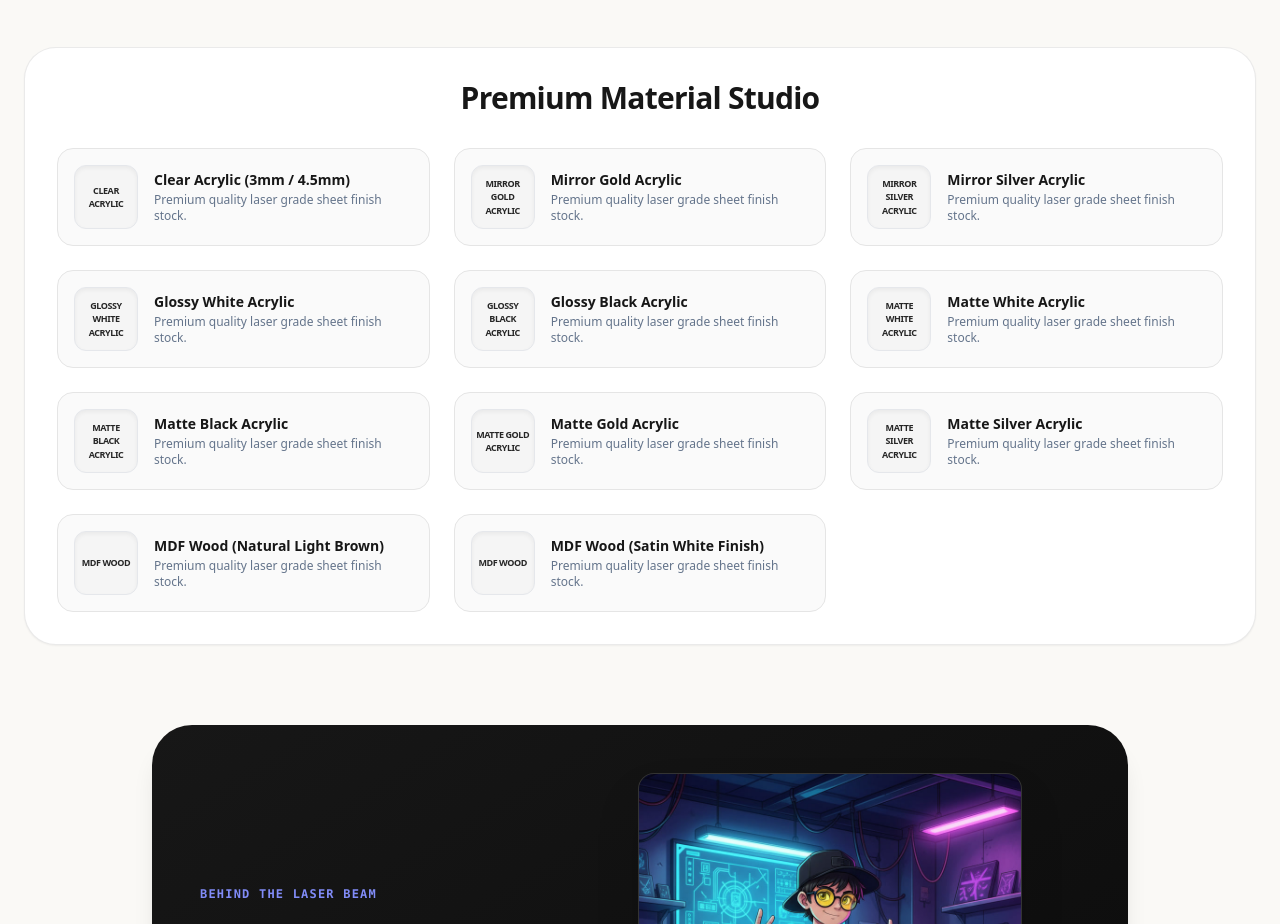
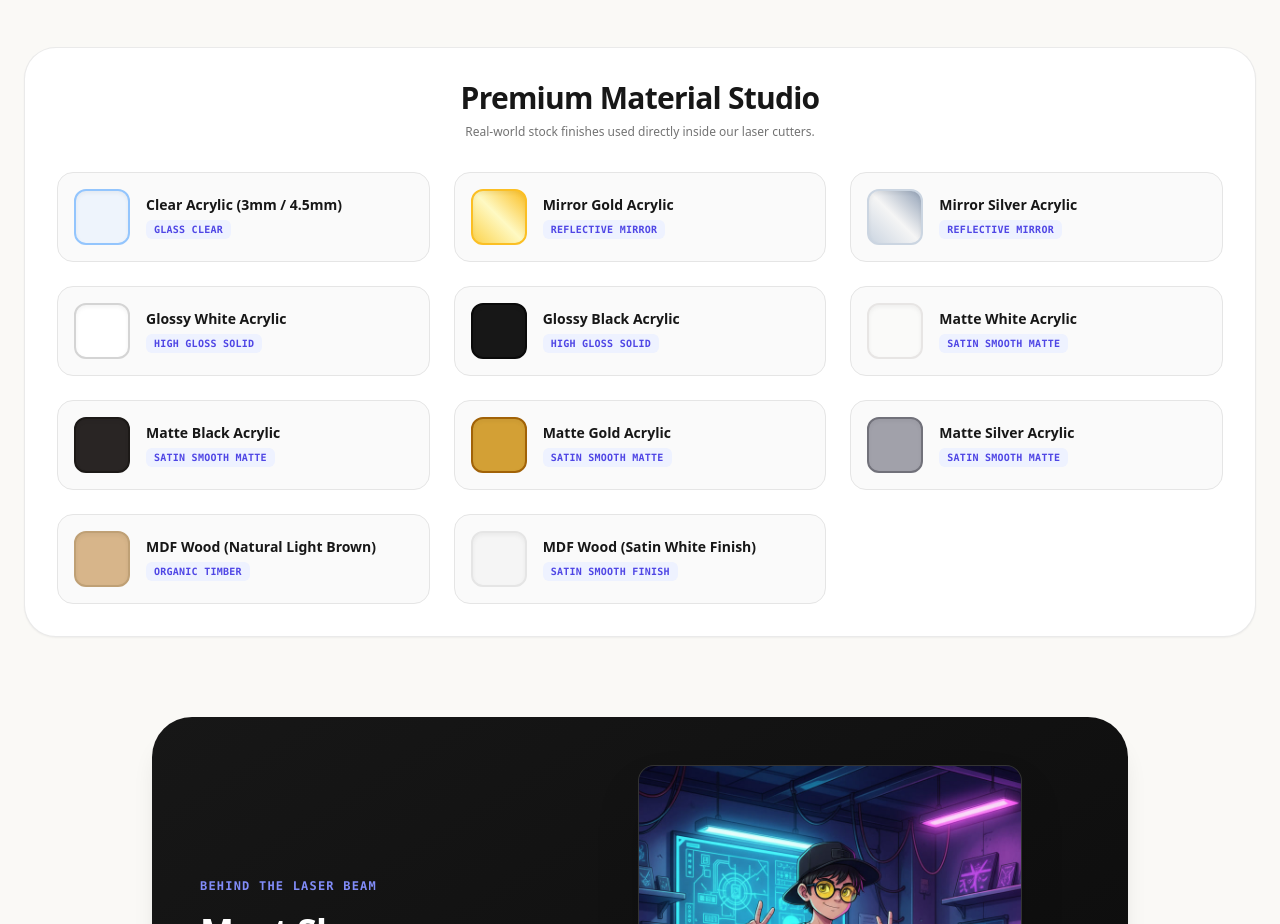
Before and after one commit to PrintingSquad/lasercut, a Next.js app: page / in a window 1280 px wide. Shown: the part 3120-4044 px from the top of the page. Built offline with nearby package versions, Linux system fonts and the light colour scheme.

Commit message:
Inject high-fidelity visual color swatches grid maps into configurator panels

```diff
--- a/src/app/page.js
+++ b/src/app/page.js
@@ -21,18 +21,19 @@ const SHAAN_GALLERY = [
   { file: "7.jpg", caption: "Right at home under the Sydney lights, ready to build" }
 ];
 
+// Rich material data with dynamic visual styling helpers
 const MATERIALS = [
-  { name: "Clear Acrylic (3mm / 4.5mm)" },
-  { name: "Mirror Gold Acrylic" },
-  { name: "Mirror Silver Acrylic" },
-  { name: "Glossy White Acrylic" },
-  { name: "Glossy Black Acrylic" },
-  { name: "Matte White Acrylic" },
-  { name: "Matte Black Acrylic" },
-  { name: "Matte Gold Acrylic" },
-  { name: "Matte Silver Acrylic" },
-  { name: "MDF Wood (Natural Light Brown)" },
-  { name: "MDF Wood (Satin White Finish)" }
+  { name: "Clear Acrylic (3mm / 4.5mm)", bg: "bg-blue-100/40 border-blue-300 backdrop-blur-xs", type: "Glass Clear" },
+  { name: "Mirror Gold Acrylic", bg: "bg-gradient-to-tr from-amber-300 via-yellow-100 to-amber-400 border-amber-400", type: "Reflective Mirror" },
+  { name: "Mirror Silver Acrylic", bg: "bg-gradient-to-tr from-slate-300 via-neutral-100 to-slate-400 border-slate-300", type: "Reflective Mirror" },
+  { name: "Glossy White Acrylic", bg: "bg-white border-neutral-300", type: "High Gloss Solid" },
+  { name: "Glossy Black Acrylic", bg: "bg-neutral-900 border-neutral-950 text-white", type: "High Gloss Solid" },
+  { name: "Matte White Acrylic", bg: "bg-stone-50 border-stone-200", type: "Satin Smooth Matte" },
+  { name: "Matte Black Acrylic", bg: "bg-stone-800 border-stone-900 text-white", type: "Satin Smooth Matte" },
+  { name: "Matte Gold Acrylic", bg: "bg-yellow-600/80 border-yellow-700 text-white", type: "Satin Smooth Matte" },
+  { name: "Matte Silver Acrylic", bg: "bg-zinc-400 border-zinc-500 text-white", type: "Satin Smooth Matte" },
+  { name: "MDF Wood (Natural Light Brown)", bg: "bg-[#d7b58a] border-[#bfa075]", type: "Organic Timber" },
+  { name: "MDF Wood (Satin White Finish)", bg: "bg-neutral-100 border-neutral-200", type: "Satin Smooth Finish" }
 ];
 
 const SIZE_TIERS = [
@@ -65,7 +66,6 @@ export default function Home() {
   const [deliveryMethod, setDeliveryMethod] = useState('Shipping');
   const [orderSubmitted, setOrderSubmitted] = useState(false);
 
-  // 🏠 LOGO CLICK HANDLER TO GO HOME INSTANTLY
   const goHome = () => {
     setActiveCategory('all');
     setSelectedProduct(null);
@@ -183,7 +183,6 @@ export default function Home() {
         ❤️ Every order supports a 10-year-old's business dream & local community donations!
       </div>
 
-      {/* FIXED STICKY NAVIGATION HEADER WITH LIVE NAV ROOT */}
       <nav className="sticky top-0 z-40 bg-white/90 backdrop-blur-md border-b border-neutral-100 px-6 py-4 max-w-7xl mx-auto flex justify-between items-center rounded-b-2xl shadow-sm">
         <button
           onClick={goHome}
@@ -274,21 +273,23 @@ export default function Home() {
         </div>
       </main>
 
-      {/* MATERIAL STUDIO SECTIONS */}
+      {/* FIXED PREMIUM MATERIAL STUDIO SECTIONS WITH LIVE FINISH BACKGROUNDS */}
       <section className="max-w-7xl mx-auto px-6 pb-20">
         <div className="bg-white border border-neutral-200/80 rounded-[2rem] p-8 shadow-sm space-y-8">
           <div className="text-center max-w-2xl mx-auto space-y-2">
             <h2 className="text-3xl font-black tracking-tight text-neutral-900">Premium Material Studio</h2>
+            <p className="text-xs text-neutral-500 font-medium">Real-world stock finishes used directly inside our laser cutters.</p>
           </div>
           <div className="grid sm:grid-cols-2 lg:grid-cols-3 gap-6">
             {MATERIALS.map((mat, i) => (
-              <div key={i} className="border border-neutral-200 p-4 rounded-2xl flex items-center gap-4 bg-neutral-50 shadow-2xs">
-                <div className="w-16 h-16 rounded-xl border flex flex-col items-center justify-center font-black text-[9px] uppercase shadow-inner tracking-tighter text-center px-1 shrink-0 bg-neutral-100 text-neutral-800">
-                  {mat.name.split(" (")[0]}
-                </div>
+              <div key={i} className="border border-neutral-200 p-4 rounded-2xl flex items-center gap-4 bg-neutral-50 shadow-2xs hover:shadow-xs transition-all">
+                {/* Visual Circle Box */}
+                <div className={`w-14 h-14 rounded-xl border-2 shadow-inner shrink-0 ${mat.bg}`} />
                 <div>
-                  <h4 className="font-bold text-neutral-900 text-xs sm:text-sm">{mat.name}</h4>
-                  <p className="text-xs text-slate-500 font-medium mt-0.5">Premium quality laser grade sheet finish stock.</p>
+                  <h4 className="font-bold text-neutral-900 text-xs sm:text-sm leading-tight">{mat.name}</h4>
+                  <p className="text-[10px] text-indigo-600 font-bold font-mono tracking-wide mt-1 uppercase bg-indigo-50 inline-block px-2 py-0.5 rounded-md">
+                    {mat.type}
+                  </p>
                 </div>
               </div>
             ))}
@@ -296,7 +297,7 @@ export default function Home() {
         </div>
       </section>
 
-      {/* 🧑‍LIVELY SHAAN CREATOR BIO CARD WITH SECURE GRAPHICS ROLLBACKS */}
+      {/* SHAAN CREATOR BIO CARD */}
       <section className="max-w-5xl mx-auto px-6 pb-24">
         <div className="bg-gradient-to-br from-neutral-900 to-neutral-950 rounded-[2.5rem] p-8 md:p-12 text-white shadow-xl grid md:grid-cols-12 gap-8 items-center">
           <div className="md:col-span-5 space-y-4">
@@ -313,7 +314,6 @@ export default function Home() {
                 alt="Shaan Customization Grid Studio View"
                 className="w-full h-full object-cover"
                 onError={(e) => {
-                  // Fallback if image file is not named precisely 1.jpg inside public/images/shaan/
                   e.target.style.display = 'none';
                   e.target.nextSibling.style.display = 'flex';
                 }}
@@ -334,7 +334,7 @@ export default function Home() {
         </div>
       </section>
 
-      {/* 🎪 RESPONSIVE INFINITE ROLLING BRAND MARQUEE FOR BUSINESS LOGOS */}
+      {/* ROLLING BRAND MARQUEE FOR BUSINESS LOGOS */}
       <section className="bg-white py-10 border-t border-b border-neutral-200/50 overflow-hidden relative">
         <div className="absolute left-0 top-0 bottom-0 w-24 bg-gradient-to-r from-[#faf9f6] to-transparent z-10 pointer-events-none" />
         <div className="absolute right-0 top-0 bottom-0 w-24 bg-gradient-to-l from-[#faf9f6] to-transparent z-10 pointer-events-none" />
@@ -347,7 +347,6 @@ export default function Home() {
                   alt="Business Partner Logo Track"
                   className="max-h-full max-w-full object-contain filter grayscale hover:grayscale-0 transition duration-200"
                   onError={(e) => {
-                    // Safety failguard block in case file casing is mismatched on server
                     e.target.style.display = 'none';
                     e.target.nextSibling.style.display = 'block';
                   }}
@@ -366,7 +365,6 @@ export default function Home() {
         <div className="fixed inset-0 bg-neutral-950/70 backdrop-blur-md flex justify-end z-50 transition-all duration-300">
           <div className="w-full lg:w-[85vw] xl:w-[75vw] h-full bg-neutral-50 shadow-2xl flex flex-col relative overflow-hidden animate-in slide-in-from-right duration-200">
 
-            {/* HEADER CONTROLS */}
             <div className="sticky top-0 z-50 bg-white border-b border-neutral-200 px-4 py-3 sm:px-6 flex justify-between items-center shadow-xs">
               <div>
                 <h3 className="text-base sm:text-xl font-black text-neutral-900 tracking-tight leading-tight">{selectedProduct.name}</h3>
@@ -379,14 +377,13 @@ export default function Home() {
                 </div>
                 <button
                   onClick={() => setSelectedProduct(null)}
-                  className="bg-neutral-100 hover:bg-neutral-200 text-neutral-800 px-4 py-2 rounded-xl text-xs sm:text-sm font-black tracking-wide border border-neutral-200 transition flex items-center gap-1.5 active:scale-95 cursor-pointer"
+                  className="bg-neutral-100 hover:bg-neutral-200 text-neutral-800 px-4 py-2 rounded-xl text-xs sm:text-sm font-black tracking-wide border border-neutral-200 transition flex items-center gap-1.5 active:scale-90 cursor-pointer"
                 >
                   <span>✕</span> Close
                 </button>
               </div>
             </div>
 
-            {/* MAIN CONTENT SPLIT WINDOWS */}
             <div className="flex-1 overflow-y-auto grid lg:grid-cols-12 gap-0">
 
               {/* LEFT VIEWPORT */}
@@ -421,7 +418,7 @@ export default function Home() {
                 </div>
               </div>
 
-              {/* RIGHT PARAMETER SELECTION VIEWS */}
+              {/* RIGHT PARAMETER SELECTION VIEWS WITH VISUAL COLOR SWATCHES */}
               <div className="lg:col-span-6 p-4 sm:p-6 space-y-6 bg-neutral-50">
                 {!orderSubmitted ? (
                   <form onSubmit={handleCheckout} className="space-y-5">
@@ -488,48 +485,63 @@ export default function Home() {
                       </div>
                     </div>
 
+                    {/* INTERACTIVE COLOR VISUAL SWATCHES GRID CONTAINER */}
                     <div className="space-y-4 bg-white border border-neutral-200 p-4 rounded-2xl shadow-xs">
-                      <label className="block text-[11px] font-black text-neutral-800 uppercase tracking-wider border-b border-neutral-100 pb-1">Step 3: Select Color Finishes</label>
+                      <label className="block text-[11px] font-black text-neutral-800 uppercase tracking-wider border-b border-neutral-100 pb-2">Step 3: Click to Select Color Finishes</label>
 
                       {!isTwoColor ? (
-                        <div>
-                          <label className="block text-xs font-bold text-neutral-700 mb-1">Product Color Texture</label>
-                          <select
-                            value={singleColor}
-                            onChange={(e) => setSingleColor(e.target.value)}
-                            className="w-full px-3 py-2.5 border border-neutral-200 rounded-xl text-xs bg-white font-bold text-neutral-800 focus:ring-2 focus:ring-indigo-500 focus:outline-hidden"
-                          >
+                        <div className="space-y-2">
+                          <label className="block text-xs font-bold text-neutral-500">Selected: <span className="text-indigo-600 font-black">{singleColor}</span></label>
+                          <div className="grid grid-cols-2 gap-2 max-h-[260px] overflow-y-auto pr-1">
                             {MATERIALS.map((mat, idx) => (
-                              <option key={idx} value={mat.name}>{mat.name}</option>
+                              <button
+                                key={idx}
+                                type="button"
+                                onClick={() => setSingleColor(mat.name)}
+                                className={`flex items-center gap-2 p-2 rounded-xl border text-left text-[11px] font-bold transition-all cursor-pointer ${singleColor === mat.name ? 'border-indigo-600 bg-indigo-50/30 ring-1 ring-indigo-100' : 'border-neutral-200 bg-white hover:bg-neutral-50'}`}
+                              >
+                                <span className={`w-6 h-6 rounded-md border shrink-0 ${mat.bg}`} />
+                                <span className="truncate leading-tight">{mat.name.split(" (")[0]}</span>
+                              </button>
                             ))}
-                          </select>
+                          </div>
                         </div>
                       ) : (
-                        <div className="grid grid-cols-1 sm:grid-cols-2 gap-4 animate-in fade-in duration-150">
-                          <div>
-                            <label className="block text-xs font-black text-indigo-600 mb-1">Front Accent Color (Top Layer)</label>
-                            <select
-                              value={frontColor}
-                              onChange={(e) => setFrontColor(e.target.value)}
-                              className="w-full px-3 py-2.5 border border-indigo-200 bg-indigo-50/10 rounded-xl text-xs bg-white font-bold text-neutral-800 focus:ring-2 focus:ring-indigo-500 focus:outline-hidden"
-                            >
+                        <div className="space-y-4 animate-in fade-in duration-150">
+                          {/* Front Layer Swatches */}
+                          <div className="space-y-2">
+                            <label className="block text-xs font-black text-indigo-600">Front Accent Color: <span className="underline">{frontColor.split(" (")[0]}</span></label>
+                            <div className="flex gap-2 overflow-x-auto pb-1.5 scrollbar-thin">
                               {MATERIALS.map((mat, idx) => (
-                                <option key={idx} value={mat.name}>{mat.name}</option>
+                                <button
+                                  key={idx}
+                                  type="button"
+                                  title={mat.name}
+                                  onClick={() => setFrontColor(mat.name)}
+                                  className={`w-10 h-10 rounded-full border-2 shrink-0 relative transition-all cursor-pointer ${frontColor === mat.name ? 'ring-2 ring-indigo-500 scale-105 border-white shadow-md' : 'border-neutral-300 hover:scale-105'} ${mat.bg}`}
+                                >
+                                  {frontColor === mat.name && <span className="absolute inset-0 flex items-center justify-center text-xs font-black drop-shadow-md text-indigo-600">✓</span>}
+                                </button>
                               ))}
-                            </select>
+                            </div>
                           </div>
 
-                          <div>
-                            <label className="block text-xs font-bold text-neutral-700 mb-1">Background Plate Color (Base Layer)</label>
-                            <select
-                              value={backColor}
-                              onChange={(e) => setBackColor(e.target.value)}
-                              className="w-full px-3 py-2.5 border border-neutral-200 rounded-xl text-xs bg-white font-bold text-neutral-800 focus:ring-2 focus:ring-indigo-500 focus:outline-hidden"
-                            >
+                          {/* Background Layer Swatches */}
+                          <div className="space-y-2">
+                            <label className="block text-xs font-bold text-neutral-700">Background Plate Color: <span className="font-black text-neutral-900">{backColor.split(" (")[0]}</span></label>
+                            <div className="flex gap-2 overflow-x-auto pb-1.5 scrollbar-thin">
                               {MATERIALS.map((mat, idx) => (
-                                <option key={idx} value={mat.name}>{mat.name}</option>
+                                <button
+                                  key={idx}
+                                  type="button"
+                                  title={mat.name}
+                                  onClick={() => setBackColor(mat.name)}
+                                  className={`w-10 h-10 rounded-full border-2 shrink-0 relative transition-all cursor-pointer ${backColor === mat.name ? 'ring-2 ring-neutral-900 scale-105 border-white shadow-md' : 'border-neutral-300 hover:scale-105'} ${mat.bg}`}
+                                >
+                                  {backColor === mat.name && <span className="absolute inset-0 flex items-center justify-center text-xs font-black drop-shadow-md text-emerald-500">✓</span>}
+                                </button>
                               ))}
-                            </select>
+                            </div>
                           </div>
                         </div>
                       )}
```
